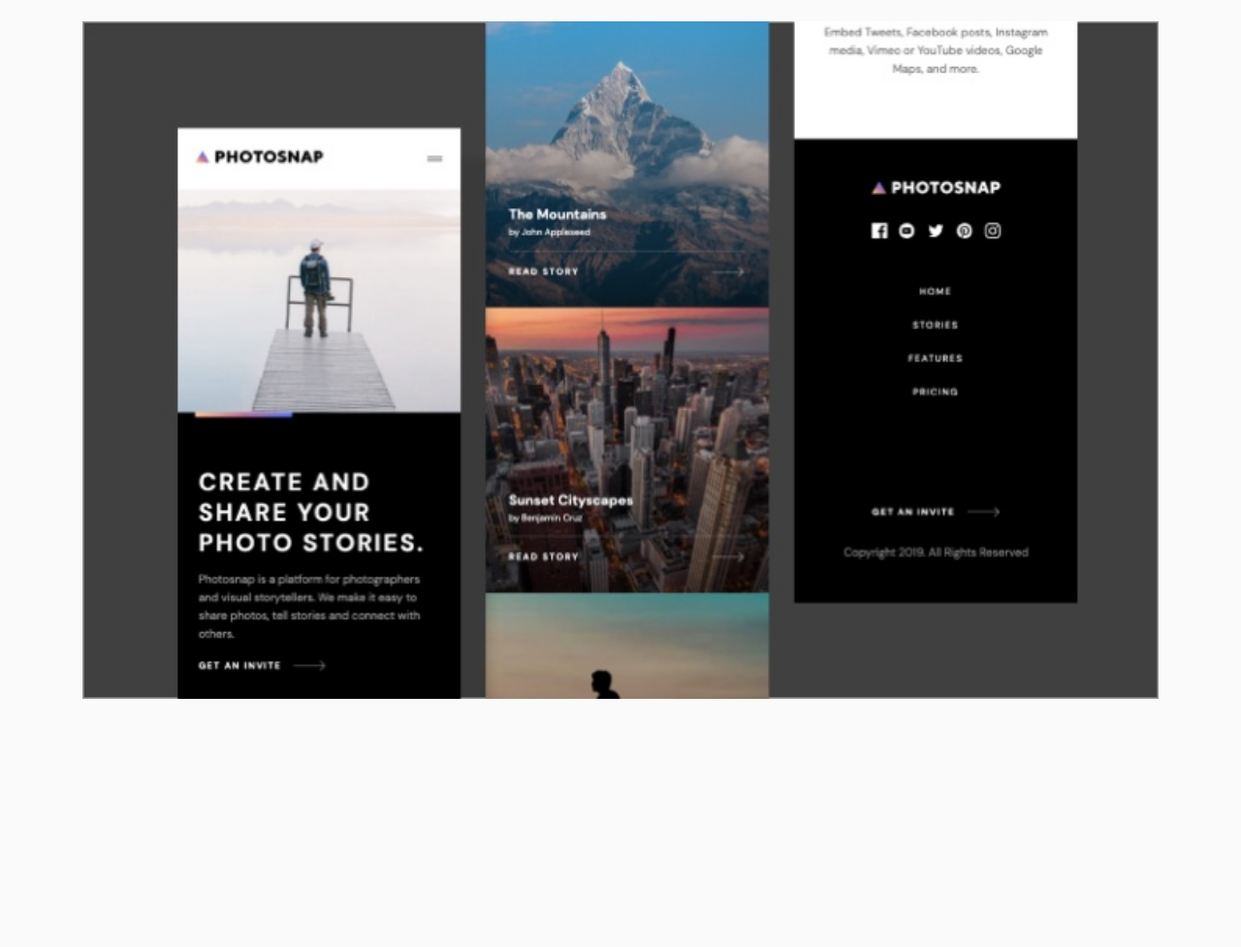
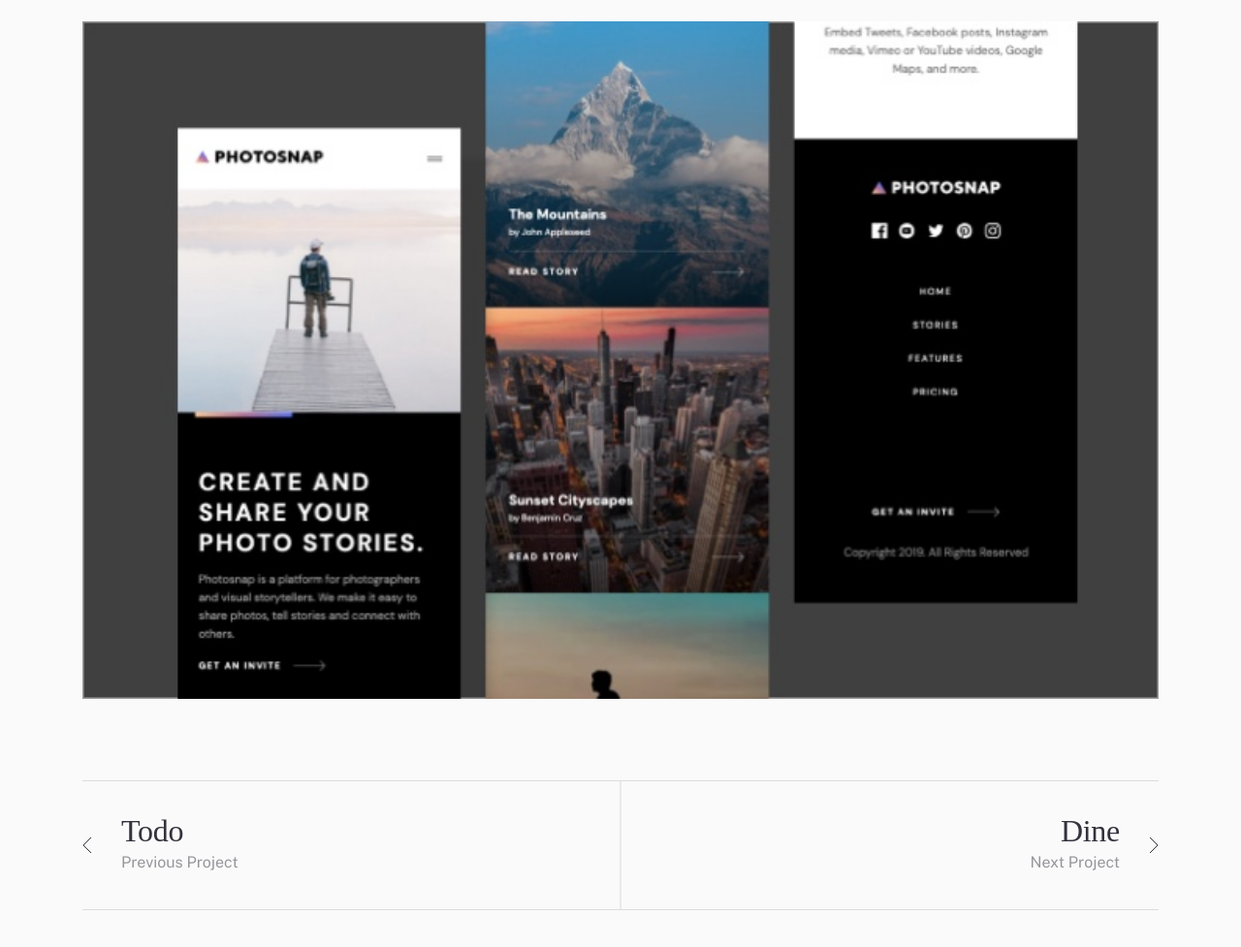
Before and after one commit to russell2231/portfolio, a plain HTML site: page photosnap.html in a window 1280 px wide. Shown: the part 1958-2935 px from the top of the page at 97% size. Before the commit the page ends 2747 px from the top, so only its background shows below. Drawn offline with nearby package versions, Linux system fonts and the light colour scheme; a web font is replaced by a local one.

Commit message:
Build and style project navigation block

```diff
--- a/photosnap.html
+++ b/photosnap.html
@@ -147,6 +147,24 @@
 					</div>
 				</div>
 			</section>
+
+			<section class="container project-navigation">
+				<div class="previous go-to">
+					<img src="images/icons/arrow-left.svg" alt="" />
+					<a class="link" href="">
+						<h3 class="project__title">Todo</h3>
+						<p>Previous Project</p>
+					</a>
+				</div>
+
+				<div class="next go-to">
+					<img src="images/icons/arrow-right.svg" alt="" />
+					<a class="link" href="">
+						<h3 class="project__title">Dine</h3>
+						<p>Next Project</p>
+					</a>
+				</div>
+			</section>
 		</main>
 	</body>
 </html>
--- /dev/null
+++ b/scss/layout/_project-navigation.scss
@@ -0,0 +1,68 @@
+.project-navigation {
+	display: flex;
+	justify-content: space-between;
+	border-top: 1px solid rgba($primary-gray, 0.15);
+	border-bottom: 1px solid rgba($primary-gray, 0.15);
+	padding: 2.4rem 0;
+	margin-bottom: 6rem;
+	position: relative;
+
+	@include respond-to(small) {
+		padding: 3.3rem 0;
+		margin-bottom: 7.8rem;
+	}
+	@include respond-to(large) {
+		margin-bottom: 10rem;
+	}
+
+	&::after {
+		content: '';
+		background: rgba($primary-gray, 0.15);
+		width: 1px;
+		height: 100%;
+		position: absolute;
+		top: 0;
+		left: 50%;
+		transform: translate(-50%);
+	}
+
+	.go-to {
+		@include respond-to(small) {
+			display: flex;
+			align-items: center;
+			justify-content: space-between;
+			width: 200px;
+		}
+
+		.link {
+			text-decoration: none;
+			color: $primary-gray;
+
+			@include respond-to(small) {
+				width: 80%;
+			}
+
+			.project__title {
+				margin-top: 1.6rem;
+				margin-bottom: 0;
+
+				@include respond-to(small) {
+					margin-top: 0;
+				}
+			}
+
+			p {
+				margin: 0;
+				opacity: 0.5;
+			}
+		}
+	}
+
+	.next {
+		text-align: right;
+
+		@include respond-to(small) {
+			flex-direction: row-reverse;
+		}
+	}
+}
--- a/scss/layout/_project.scss
+++ b/scss/layout/_project.scss
@@ -1,4 +1,13 @@
 .project {
+	padding-bottom: 6.4rem;
+
+	@include respond-to(small) {
+		padding-bottom: 8rem;
+	}
+	@include respond-to(large) {
+		padding-bottom: 6.4rem;
+	}
+
 	.project__hero {
 		width: 100%;
 	}
@@ -9,6 +18,7 @@
 		@include respond-to(large) {
 			display: flex;
 			justify-content: space-between;
+			align-items: flex-start;
 			padding-top: 11.5rem;
 		}
 	}
@@ -24,6 +34,7 @@
 		}
 		@include respond-to(large) {
 			width: 31.5%;
+			padding: 4.8rem 0;
 		}
 	}
 
@@ -79,7 +90,7 @@
 		}
 
 		.background__previews {
-			padding: 4rem 0 6.4rem;
+			padding-top: 4rem;
 		}
 
 		.previews__title {
--- a/scss/styles.scss
+++ b/scss/styles.scss
@@ -5,7 +5,7 @@
 
 @import 'layout/header', 'layout/navbar', 'layout/hero', 'layout/about',
 	'layout/shoutout', 'layout/footer', 'layout/project-showcase',
-	'layout/project';
+	'layout/project', 'layout/project-navigation';
 
 @import 'components/buttons';
 
```
Also changed, not shown: css/styles.css, 1 other file.
